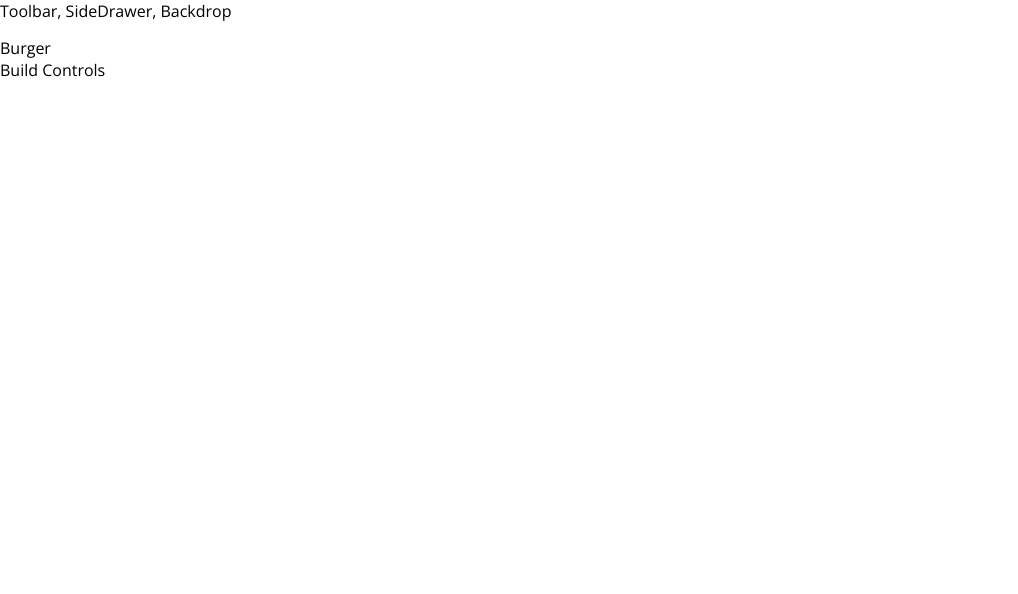
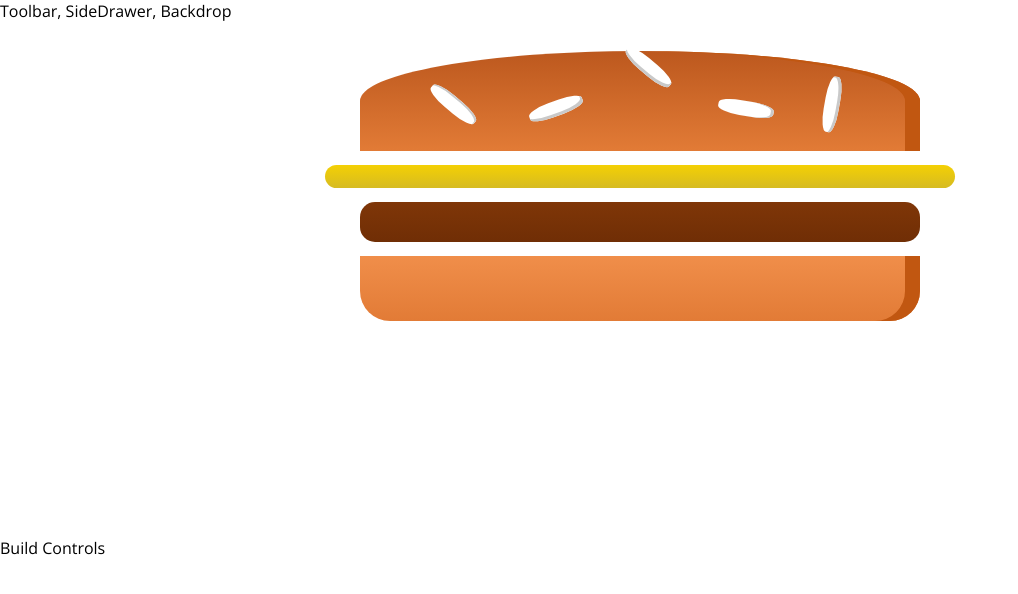
Before and after one commit to deep005/burger_builder, a React app: page / in a window 1280 px wide. Shown: the top 594 px of the page, without its empty margins (0-1018 px from the left). Built offline with nearby package versions, Linux system fonts and the light colour scheme.

Commit message:
burger rendering

```diff
--- a/package.json
+++ b/package.json
@@ -38,6 +38,7 @@
     "postcss-loader": "3.0.0",
     "postcss-preset-env": "6.0.6",
     "postcss-safe-parser": "4.0.1",
+    "prop-types": "^15.6.2",
     "react": "^16.6.0",
     "react-app-polyfill": "^0.1.3",
     "react-dev-utils": "^6.0.5",
--- /dev/null
+++ b/src/components/Burger/Burger.js
@@ -0,0 +1,15 @@
+import React from 'react';
+import classes from './Burger.module.scss';
+import BurgerIngredient from './BurgerIngredient/BurgerIngredient';
+
+const burger = (props) => {
+    return(
+        <div className={classes.Burger}>
+            <BurgerIngredient type="bread-top" />
+            <BurgerIngredient type="cheese" />
+            <BurgerIngredient type="meat" />
+            <BurgerIngredient type="bread-bottom" />
+        </div>
+    );
+}
+export default burger;
--- /dev/null
+++ b/src/components/Burger/Burger.module.scss
@@ -0,0 +1,22 @@
+.Burger{
+    width: 100%;
+    margin: auto;
+    height: 250px;
+    overflow: scroll;
+    text-align: center;
+    font-weight: bold;
+    font-size: 1.2rem;
+
+    @media (min-width: 500px) and (min-height: 401px){
+        width: 450px;
+        height: 400px;
+    }
+    @media (min-width: 500px) and (max-height: 400px){
+        width: 350px;
+        height: 300px;
+    }
+    @media (min-width: 1000px) and (min-height: 700px){
+        width: 700px;
+        height: 500px;
+    }
+}
--- /dev/null
+++ b/src/components/Burger/BurgerIngredient/BurgerIngredient.js
@@ -0,0 +1,43 @@
+import React, { Component } from 'react';
+import classes from './BurgerIngredient.module.scss';
+import PropTypes from 'prop-types';
+
+
+class BurgerIngredient extends Component{
+    render() {
+        let ingredient = null;
+
+        switch(this.props.type){
+            case('bread-bottom'):
+                ingredient =<div className={classes.BreadBottom}></div>
+                break;
+            case('bread-top'):
+                ingredient = (<div className={classes.BreadTop}>
+                <div className={classes.Seeds1}></div>
+                <div className={classes.Seeds2}></div>
+                </div>)
+                break;
+            case('meat'):
+                ingredient = (
+                    <div className={classes.Meat}></div>
+                )
+                break;
+            case('cheese'):
+                ingredient = <div className={classes.Cheese}></div>
+                break;
+            case('salad'):
+                ingredient = <div className={classes.Salad}></div>
+                break;
+            case('bacon'):
+                ingredient = <div className={classes.Bacon}></div>
+                break;
+            default:
+                ingredient = null;
+        }
+    return ingredient;
+    }
+}
+BurgerIngredient.proptypes = {
+    type: PropTypes.string.isRequired
+};
+export default BurgerIngredient;
--- /dev/null
+++ b/src/components/Burger/BurgerIngredient/BurgerIngredient.module.scss
@@ -0,0 +1,113 @@
+.BreadBottom {
+    height: 13%;
+    width: 80%;
+    background: linear-gradient(#F08E4A, #e27b36);
+    border-radius: 0 0 30px 30px;
+    box-shadow: inset -15px 0 #c15711;
+    margin: 2% auto;
+}
+
+.BreadTop {
+    height: 20%;
+    width: 80%;
+    background: linear-gradient(#bc581e, #e27b36);
+    border-radius: 50% 50% 0 0;
+    box-shadow: inset -15px 0 #c15711;
+    margin: 2% auto;
+    position: relative;
+}
+
+.Seeds1 {
+    width: 10%;
+    height: 15%;
+    position: absolute;
+    background-color: white;
+    left: 30%;
+    top: 50%;
+    border-radius: 40%;
+    transform: rotate(-20deg);
+    box-shadow: inset -2px -3px #c9c9c9;
+}
+
+.Seeds1:after {
+    content: "";
+    width: 100%;
+    height: 100%;
+    position: absolute;
+    background-color: white;
+    left: -170%;
+    top: -260%;
+    border-radius: 40%;
+    transform: rotate(60deg);
+    box-shadow: inset -1px 2px #c9c9c9;
+  }
+
+.Seeds1:before {
+    content: "";
+    width: 100%;
+    height: 100%;
+    position: absolute;
+    background-color: white;
+    left: 180%;
+    top: -50%;
+    border-radius: 40%;
+    transform: rotate(60deg);
+    box-shadow: inset -1px -3px #c9c9c9;
+  }
+
+  .Seeds2 {
+    width: 10%;
+    height: 15%;
+    position: absolute;
+    background-color: white;
+    left: 64%;
+    top: 50%;
+    border-radius: 40%;
+    transform: rotate(10deg);
+    box-shadow: inset -3px 0 #c9c9c9;
+  }
+
+  .Seeds2:before {
+    content: "";
+    width: 100%;
+    height: 100%;
+    position: absolute;
+    background-color: white;
+    left: 150%;
+    top: -130%;
+    border-radius: 40%;
+    transform: rotate(90deg);
+    box-shadow: inset 1px 3px #c9c9c9;
+  }
+
+
+.Meat {
+    width: 80%;
+    height: 8%;
+    background: linear-gradient(#7f3608, #702e05);
+    margin: 2% auto;
+    border-radius: 15px;
+}
+
+.Cheese {
+    width: 90%;
+    height: 4.5%;
+    margin: 2% auto;
+    background: linear-gradient(#f4d004, #d6bb22);
+    border-radius: 20px;
+}
+
+.Salad {
+    width: 85%;
+    height: 7%;
+    margin: 2% auto;
+    background: linear-gradient(#228c1d, #91ce50);
+    border-radius: 20px;
+}
+
+.Bacon {
+    width: 80%;
+    height: 3%;
+    background: linear-gradient(#bf3813, #c45e38);
+    margin: 2% auto;
+}
--- a/src/containers/burger-builder/burgerBuilder.js
+++ b/src/containers/burger-builder/burgerBuilder.js
@@ -1,11 +1,12 @@
 import React, {Component} from 'react';
 import Aux from '../../hoc/aux';
+import Burger from '../../components/Burger/Burger'
 
 class BurgerBuilder extends Component {
     render(){
         return (
             <Aux>
-                <div>Burger</div>
+                <Burger />
                 <div> Build Controls</div>
             </Aux>
         )
```
